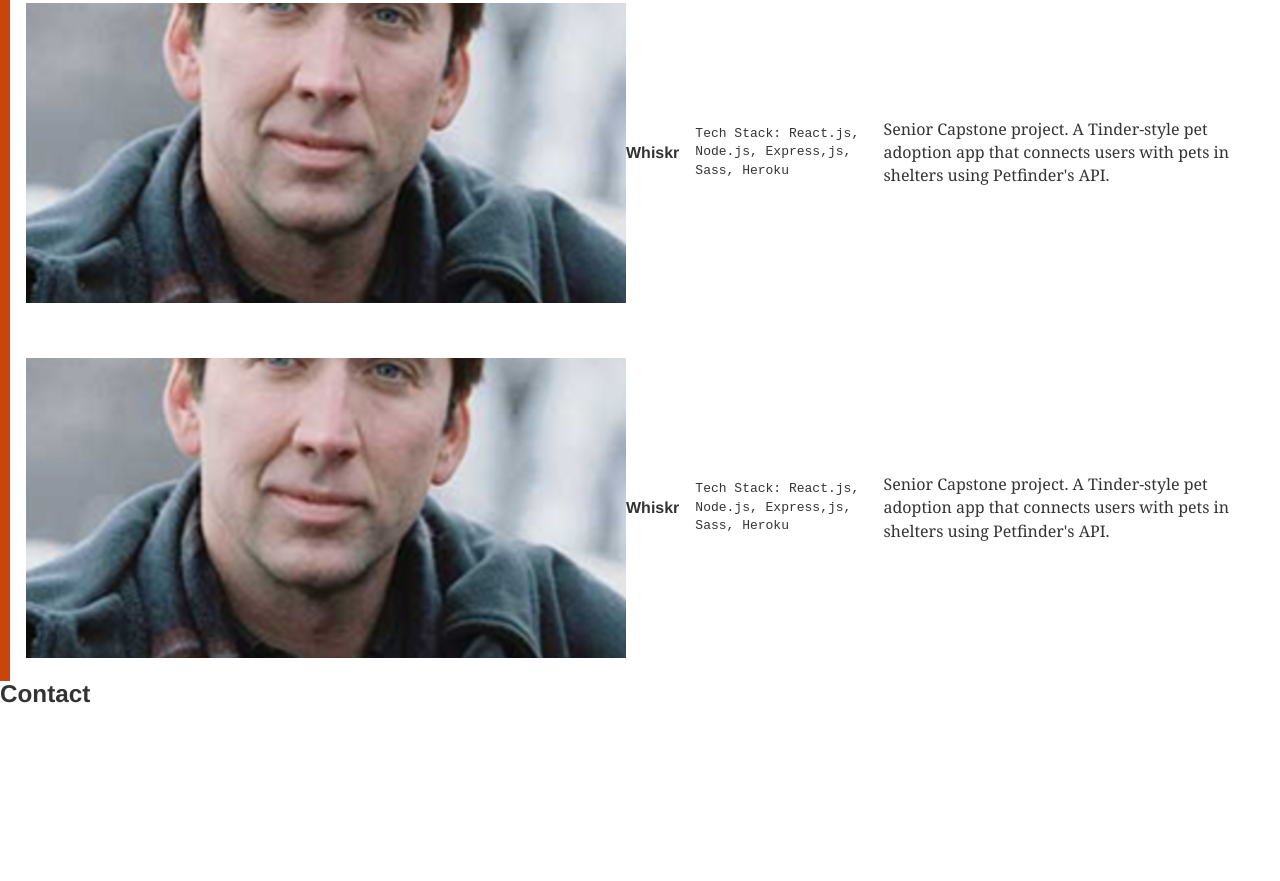
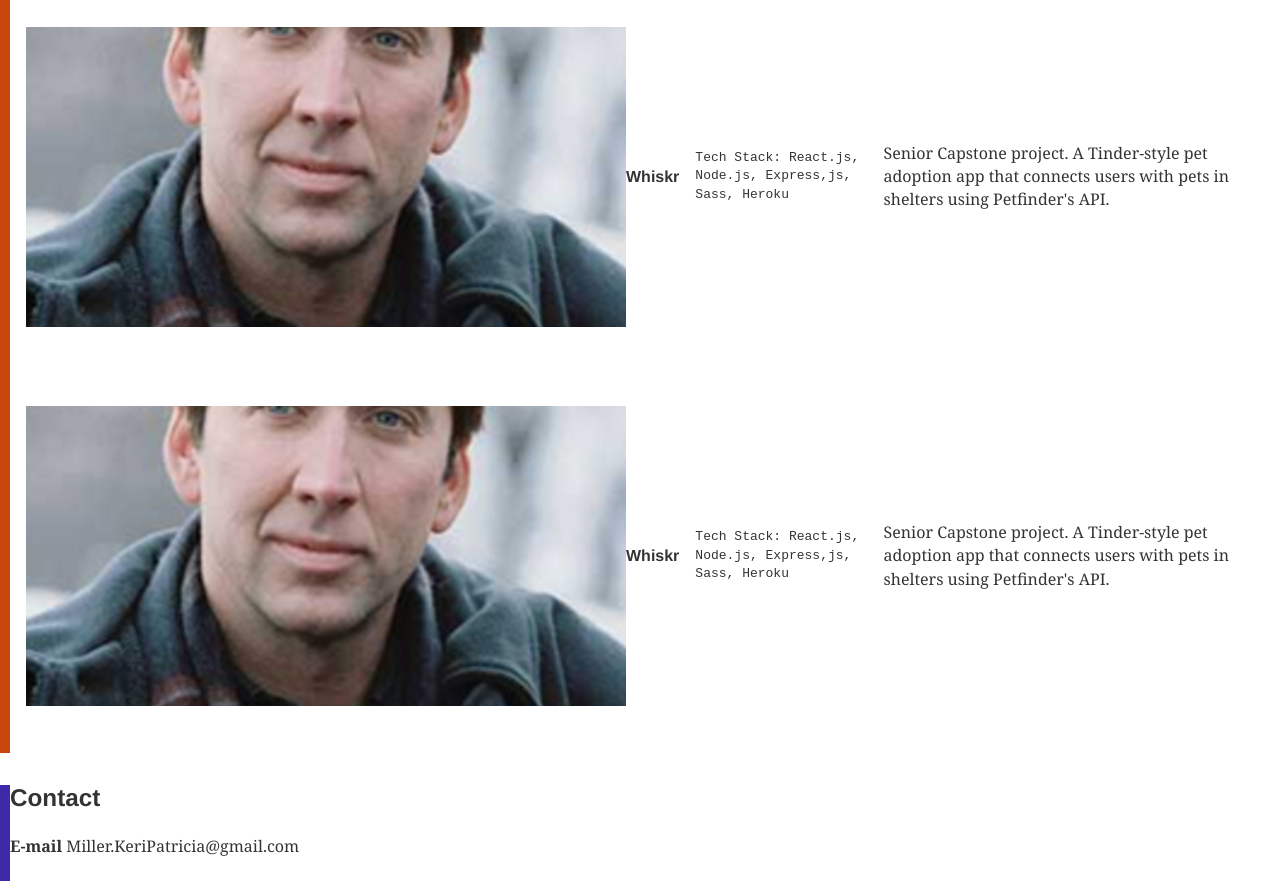
Before and after one commit to KillerPaperMice/keripmiller.com, a Gatsby site: page / in a window 1280 px wide. Shown: the part 1443-2324 px from the top of the page. Before the commit the page ends 2174 px from the top, so only its background shows below. Built offline with nearby package versions, Linux system fonts and the light colour scheme; Gatsby itself is replaced by a stand-in of ours.

Commit message:
styling tweaks

```diff
--- a/src/components/Contact.jsx
+++ b/src/components/Contact.jsx
@@ -1,7 +1,18 @@
 import React from 'react';
 
 const Contact = () => (
-  <h2>Contact</h2>
+  <div style={{
+      display: `flex`,
+      flexDirection: `column`,
+      borderLeft: `10px solid rgb(64, 41, 168)`,
+    }}>
+    <h2>Contact</h2>
+      <div style={{
+
+        }}>
+        <p><strong>E-mail</strong> Miller.KeriPatricia@gmail.com</p>
+      </div>
+  </div>
 )
 
 export default Contact;
--- a/src/components/Projects.jsx
+++ b/src/components/Projects.jsx
@@ -4,7 +4,9 @@ import SingleProject from './SingleProject';
 const Projects = () => (<div style={{
     display: `flex`,
     flexDirection: `column`,
-    borderLeft: `10px solid rgb(200, 69, 14)`
+    borderLeft: `10px solid rgb(200, 69, 14)`,
+    marginBottom: `2rem`
+
   }}>
   <h3>Projects</h3>
   <SingleProject
--- a/src/layouts/SingleProject.module.css
+++ b/src/layouts/SingleProject.module.css
@@ -1,5 +1,5 @@
 .singleProjectContainer {
-  margin-top: 2rem;
+  margin: 2rem 0 1.5rem 0;
   padding-left: 1rem;
   display: flex;
   flex-direction: row;
```
